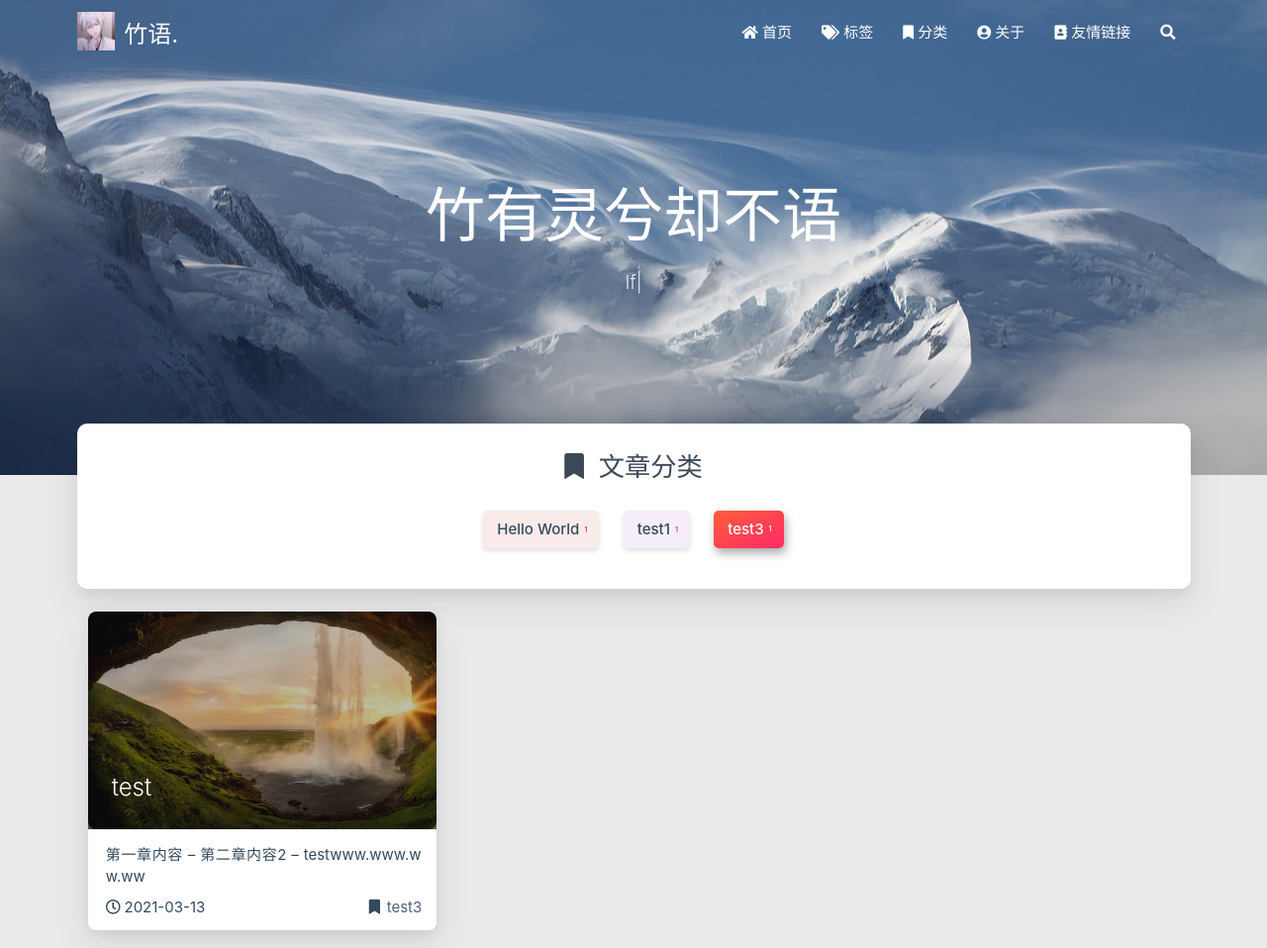
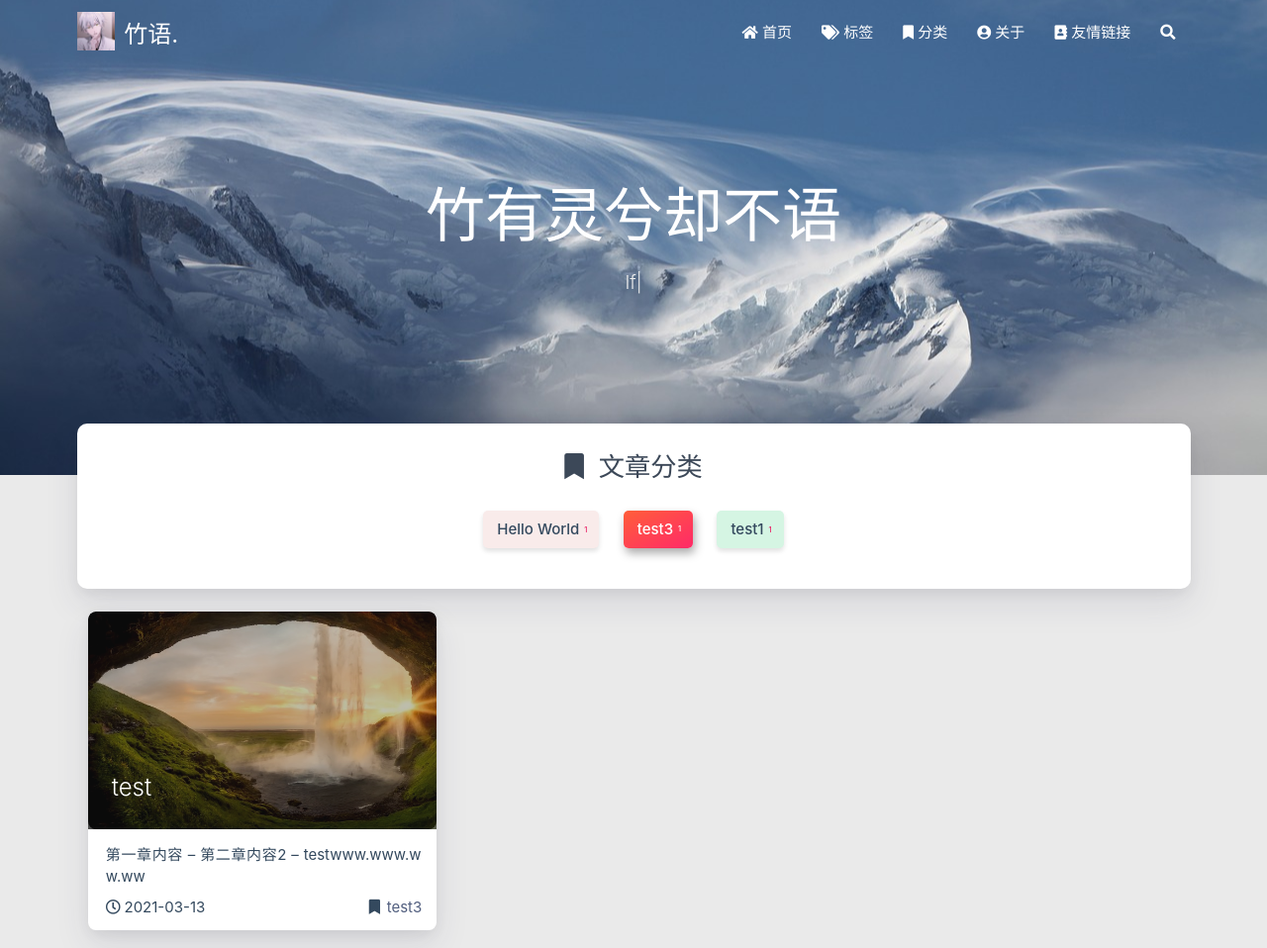
Before and after one commit to yinfengshoumeng/yinfengshoumeng.github.io, a plain HTML site: page categories/test3/index.html in a window 1280 px wide. Shown: the top 958 px of the page at 99% size. Drawn offline with nearby package versions, Linux system fonts and the light colour scheme; no server answers.

Commit message:
Site updated: 2021-03-15 00:30:28

```diff
--- a/categories/test3/index.html
+++ b/categories/test3/index.html
@@ -263,19 +263,19 @@
                 </a>
 
 
-                <a href="/categories/test1/" title="test1: 1">
+                <a href="/categories/test3/" title="test3: 1">
                     <span class="chip center-align waves-effect waves-light
-                             chip-default "
-                            style="background-color: #F5EEF8;">test1
+                             chip-active "
+                            style="background-color: #F5EEF8;">test3
                         <span class="tag-length">1</span>
                     </span>
                 </a>
 
 
-                <a href="/categories/test3/" title="test3: 1">
+                <a href="/categories/test1/" title="test1: 1">
                     <span class="chip center-align waves-effect waves-light
-                             chip-active "
-                            style="background-color: #D5F5E3;">test3
+                             chip-default "
+                            style="background-color: #D5F5E3;">test1
                         <span class="tag-length">1</span>
                     </span>
                 </a>
```
Also changed, not shown: about/index.html (+1 -1 lines), categories/Hello-World/index.html (+4 -4 lines), categories/index.html (+5 -5 lines), categories/test1/index.html (+6 -6 lines).
